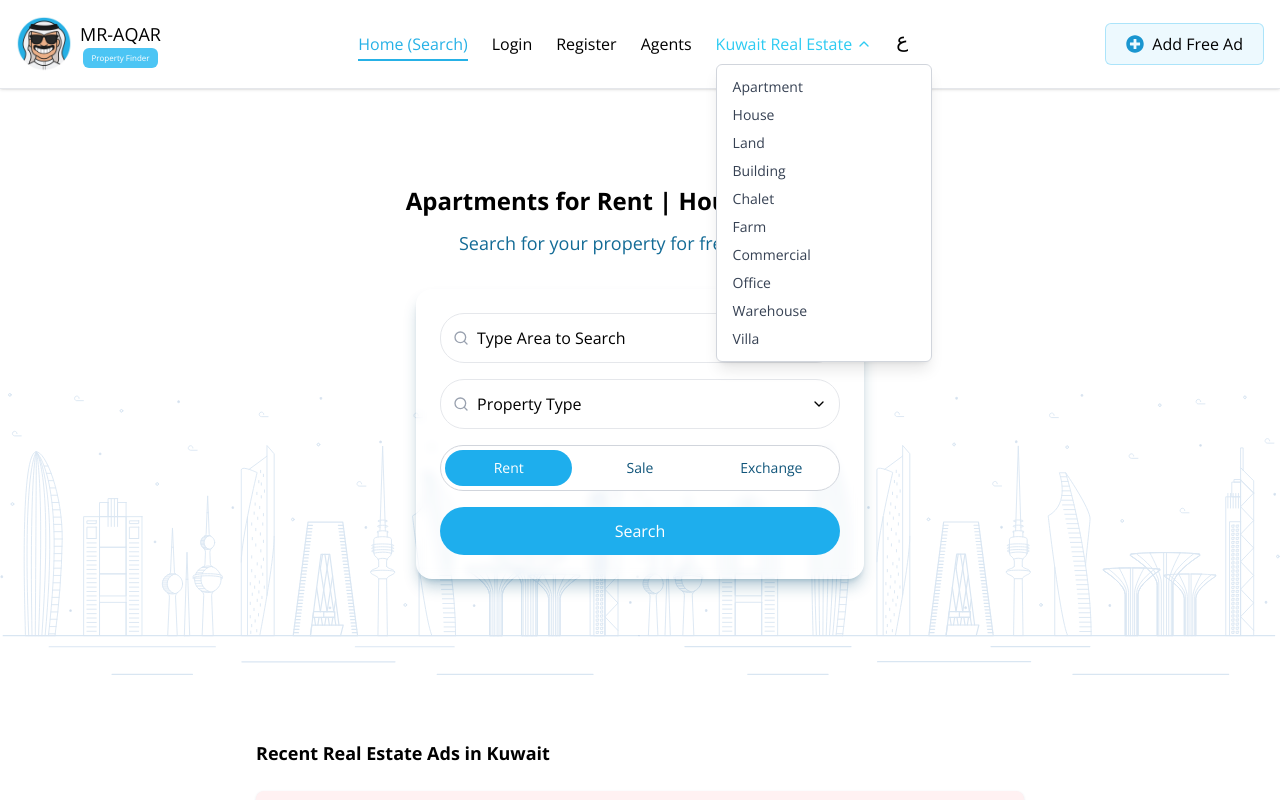
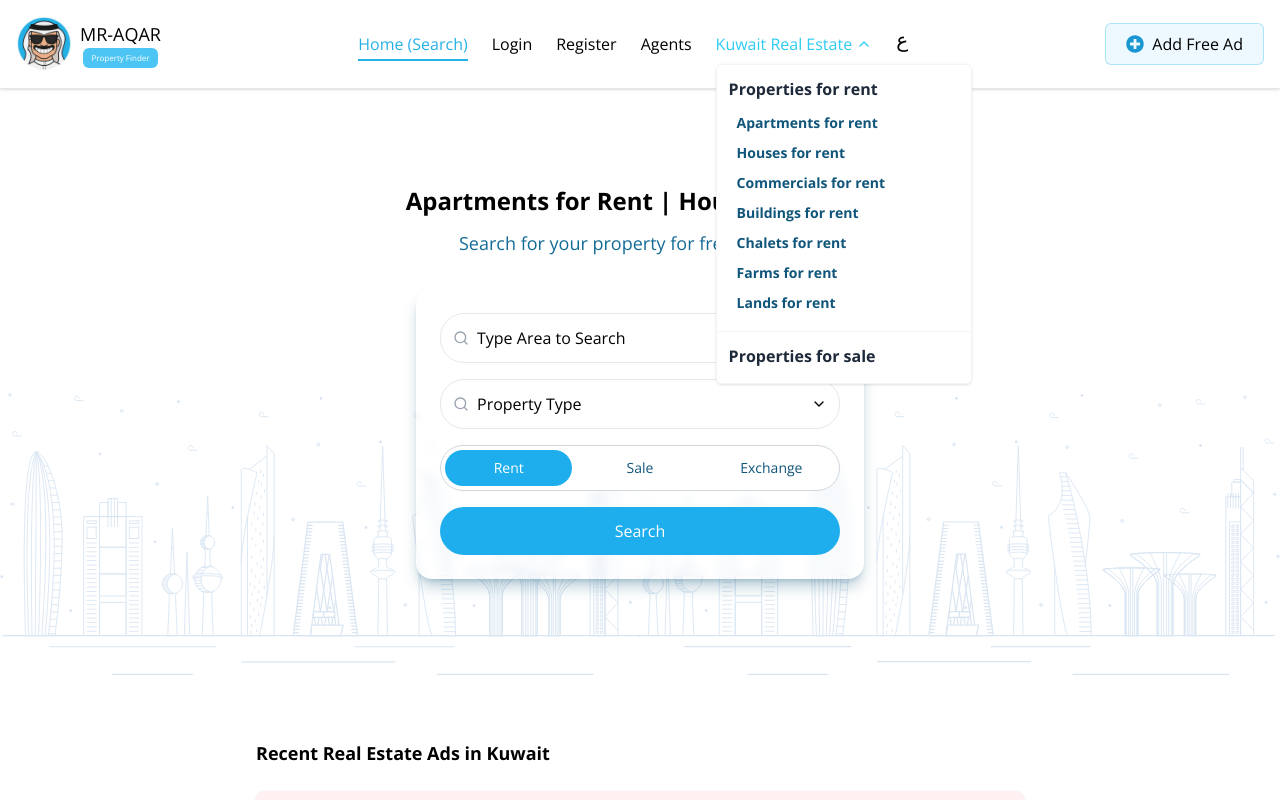
Before and after one commit to MTS-Services/Skywalker, a React (Vite) app: page / in a window 1280 px wide. Both pictures are taken after a click on the button "Kuwait Real Estate". Shown: the top 800 px of the page. Built offline with nearby package versions, Linux system fonts and the light colour scheme.

Commit message:
update header

```diff
--- /dev/null
+++ b/public/data/groupPropertyTypes.json
@@ -0,0 +1,84 @@
+[
+    {
+        "id": "rent",
+        "title": "Properties for rent",
+        "properties": [
+            {
+                "id": "apartment",
+                "name": "Apartments for rent"
+            },
+            {
+                "id": "house",
+                "name": "Houses for rent"
+            },
+            {
+                "id": "commercial",
+                "name": "Commercials for rent"
+            },
+            {
+                "id": "building",
+                "name": "Buildings for rent"
+            },
+            {
+                "id": "chalet",
+                "name": "Chalets for rent"
+            },
+            {
+                "id": "farm",
+                "name": "Farms for rent"
+            },
+            {
+                "id": "land",
+                "name": "Lands for rent"
+            }
+        ]
+    },
+    {
+        "id": "sale",
+        "title": "Properties for sale",
+        "properties": [
+            {
+                "id": "house",
+                "name": "Houses for sale"
+            },
+            {
+                "id": "land",
+                "name": "Lands for sale"
+            },
+            {
+                "id": "building",
+                "name": "Buildings for sale"
+            },
+            {
+                "id": "apartment",
+                "name": "Apartments for rent"
+            },
+            {
+                "id": "chalet",
+                "name": "Chalets for sale"
+            },
+            {
+                "id": "commercial",
+                "name": "Commercials for sale"
+            },
+            {
+                "id": "farm",
+                "name": "Farms for sale"
+            }
+        ]
+    },
+    {
+        "id": "exchange",
+        "title": "Properties for exchange",
+        "properties": [
+            {
+                "id": "land",
+                "name": "Lands for exchange"
+            },
+            {
+                "id": "house",
+                "name": "Houses for exchange"
+            }
+        ]
+    }
+]
--- a/src/layouts/Header.jsx
+++ b/src/layouts/Header.jsx
@@ -124,7 +124,7 @@ const Navigation = ({
 
   const fetchPropertyType = async () => {
     try {
-      const response = await axios.get('/data/propertyTypes.json');
+      const response = await axios.get('/data/groupPropertyTypes.json');
       setPropertyTypes(response.data);
     } catch (error) {
       console.error('Error fetching property types:', error);
@@ -158,9 +158,22 @@ const Navigation = ({
             {isDropdownOpen ? <FiChevronUp className={`${isRTL ? "mr-1" : "ml-1"}`} /> : <FiChevronDown className={`${isRTL ? "mr-1" : "ml-1"}`} />}
           </button>
           {isDropdownOpen && propertyTypes.length > 0 && (
-            <div className={`absolute z-10 mt-2 max-h-[40vh] w-[220px] overflow-y-auto rounded-md border border-gray-300 bg-white p-2 shadow-lg sm:left-0 sm:mt-2 sm:max-h-none sm:w-54 sm:overflow-visible ${isRTL ? "right-0 text-right" : "left-0 text-left"}`}>
+            <div className={`absolute z-10 mt-2 min-w-64 w-fit divide-y divide-gray-100 rounded-md border border-gray-100 bg-white shadow max-h-[40vh] overflow-y-auto ${isRTL ? "right-0" : "left-0"}`} >
               {propertyTypes.map((item, index) => (
-                <DropdownItem key={index} to={`/search?propertyType=${item.id}`} text={item.name} isRTL={isRTL} />
+                <div key={index} className="p-3">
+                  {Array.isArray(item.properties) && item.properties.length > 0 && (
+                    <>
+                      <p className="font-[700] text-gray-800 text-base mb-2">{item.title}</p>
+                      {item.properties.map((subItem, subIndex) => (
+                        <div key={subIndex}>
+                          <NavLink to={`/search?transactionType=${item.id}&propertyType=${subItem.id}`} className={`block rounded px-2 py-1 my-0.5 text-sm font-[700] text-primary-900`}>
+                            {subItem.name}
+                          </NavLink>
+                        </div>
+                      ))}
+                    </>
+                  )}
+                </div>
               ))}
             </div>
           )}
```
